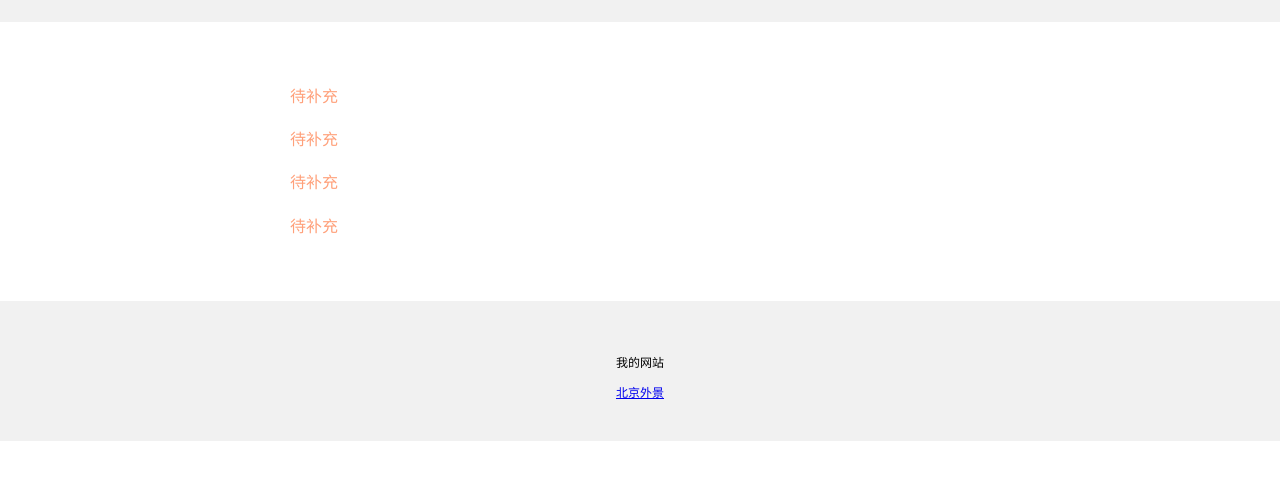
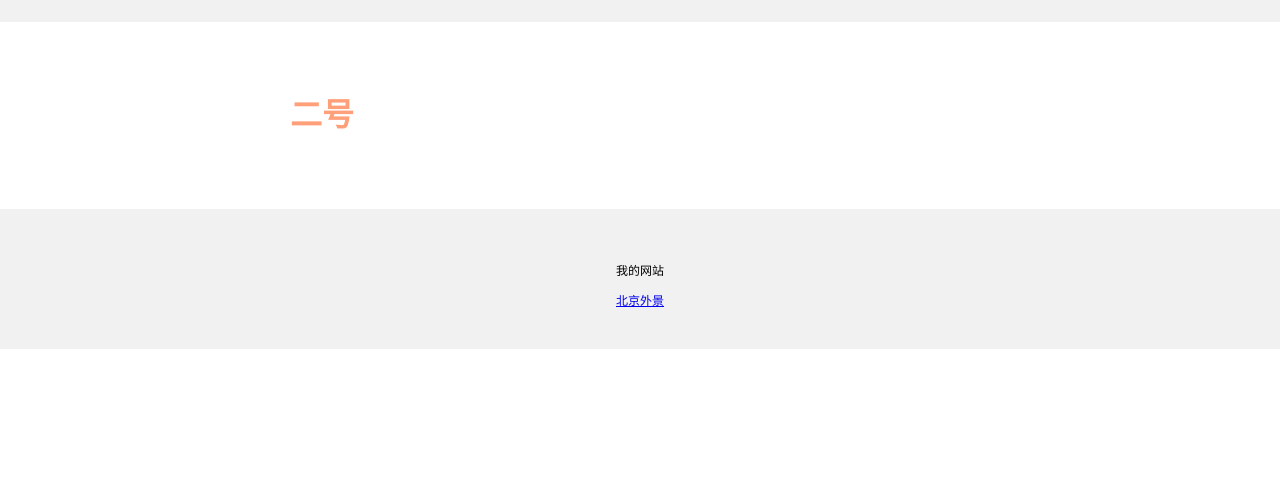
Before and after one commit to liuxhao66/xuexi, a plain HTML site: page index.html in a window 1280 px wide. Shown: the part 262-742 px from the top of the page. Drawn offline with Linux system fonts and the light colour scheme.

Commit message:
Add files via upload

```diff
--- a/index.html
+++ b/index.html
@@ -21,10 +21,8 @@
     padding:15px;
     line-height:1.7;
     color:#FFA07A">
-         <p>待补充</p>
-         <p>待补充</p>
-         <p>待补充</p>
-         <p>待补充</p></div>
+         <h1>二号</h1>
+</div>
     <div style="background-color:#f1f1f1;
                 padding:40px;
                 text-align:center;
```
